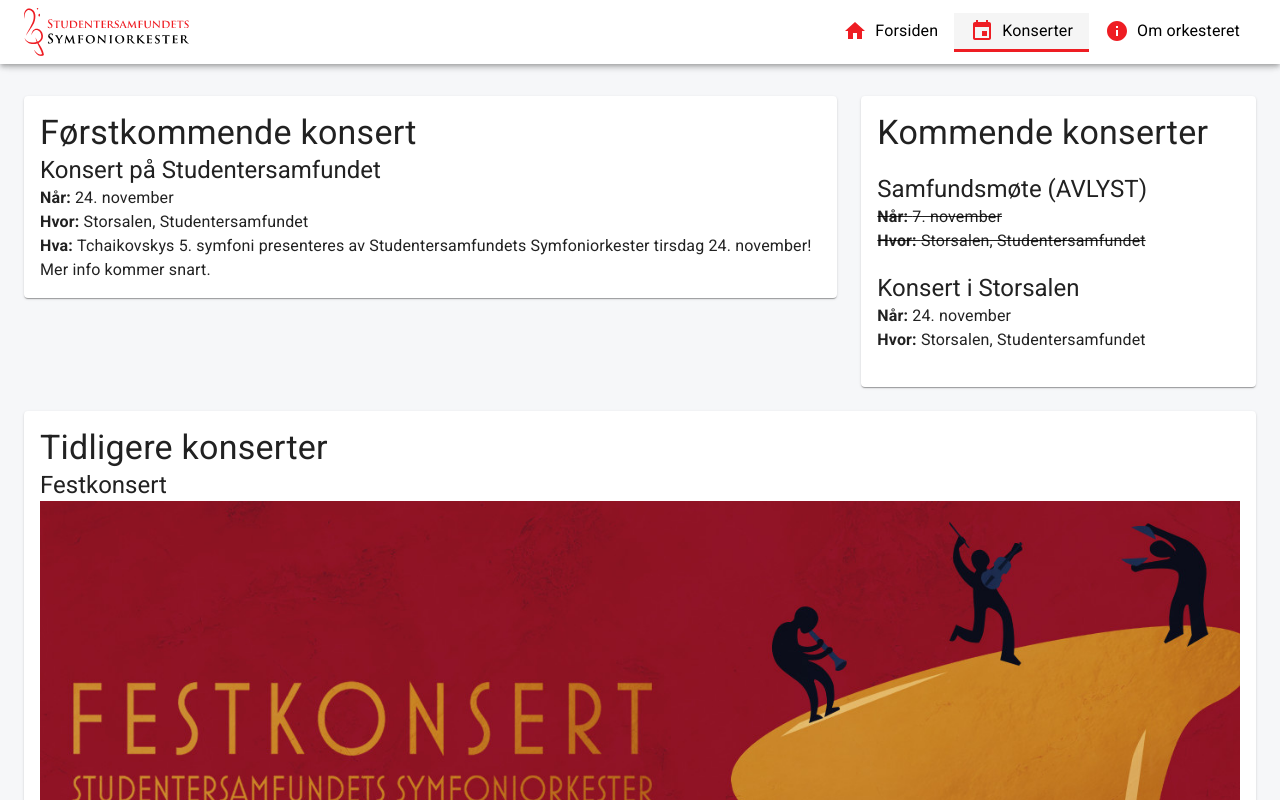
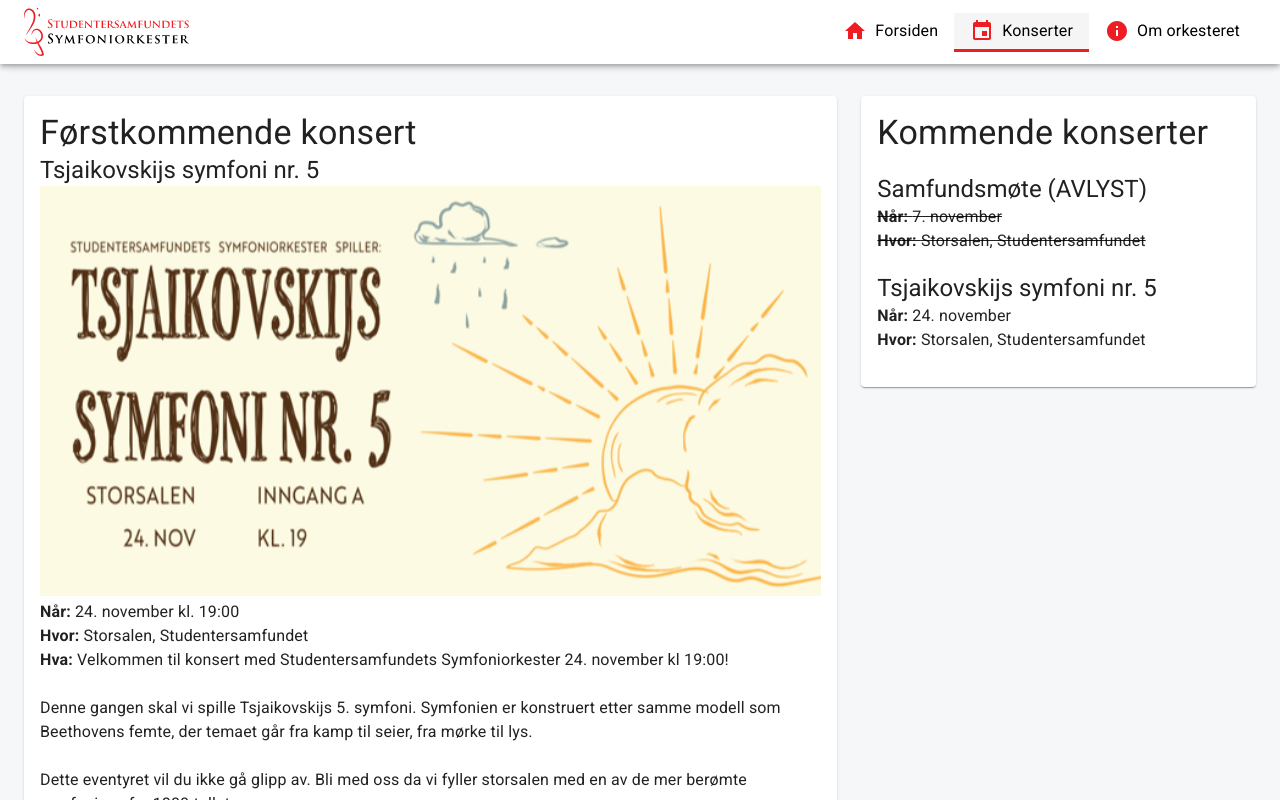
Before and after one commit to sigurdskogmo/symforch-web, a React (Create React App) app: page /konserter in a window 1280 px wide. Shown: the top 800 px of the page. Built offline with nearby package versions, Linux system fonts and the light colour scheme.

Commit message:
Add tsjaikovskij concert

```diff
--- a/src/views/ConcertView/index.js
+++ b/src/views/ConcertView/index.js
@@ -10,6 +10,7 @@
 // Components
 import Img from '../../components/Img';
 import festkonsert_banner from '../../assets/festkonsert_banner.jpg';
+import tsjaikovskij_banner from '../../assets/tsjaikovskij_banner.png';
 import Video from '../../components/Video';
 
 //import Copyright from '../../components/Copyright';
@@ -39,7 +40,8 @@
       height: 240,
     },
     img: {
-        maxWidth: '100%'
+        width: '100%',
+        maxWidth: '100%',
     },
     canceled: {
         textDecoration: 'line-through'
@@ -61,15 +63,24 @@
                                     Førstkommende konsert
                                 </Typography>
                                 <Typography component="p" variant="h5">
-                                    Konsert på Studentersamfundet
+                                    Tsjaikovskijs symfoni nr. 5
                                 </Typography>
-                                {/*<Img source={festkonsert_banner} alt={'Bannerplakat for festkonsert'} className={classes.img}/>*/}
+                                <Img source={tsjaikovskij_banner} alt={'Bannerplakat for Tsjaikovski konsert'} className={classes.img}/>
                                 <Typography component="p" variant="body1">
-                                    <b>Når: </b>24. november<br />
+                                    <b>Når: </b>24. november kl. 19:00<br />
                                     <b>Hvor: </b>Storsalen, Studentersamfundet<br />
                                     <b>Hva: </b>
-                                    Tchaikovskys 5. symfoni presenteres av Studentersamfundets Symfoniorkester tirsdag 24. november!<br/>
-                                    Mer info kommer snart.
+                                    Velkommen til konsert med Studentersamfundets Symfoniorkester 24. november kl 19:00!<br/><br/>
+
+                                    Denne gangen skal vi spille Tsjaikovskijs 5. symfoni. Symfonien er konstruert etter samme
+                                    modell som Beethovens femte, der temaet går fra kamp til seier, fra mørke til lys.<br/><br/>
+
+                                    Dette eventyret vil du ikke gå glipp av. Bli med oss da vi fyller storsalen med en av de
+                                    mer berømte symfoniene fra 1800-tallet.<br/><br/>
+
+                                    <strong>Billetter slippes snarest!</strong><br/>
+                                    Student / barn: 80kr<br/>
+                                    Ordinær: 150kr
                                 </Typography>
                             </Paper>
                         </Grid>
@@ -86,7 +97,7 @@
                                     canceled
                                 />
                                 <UpcomingItem
-                                    title={"Konsert i Storsalen"}
+                                    title={"Tsjaikovskijs symfoni nr. 5"}
                                     date={"24. november"}
                                     location={"Storsalen, Studentersamfundet"}
                                 />
```
Also changed, not shown: src/assets/tsjaikovskij_banner.png (added).
